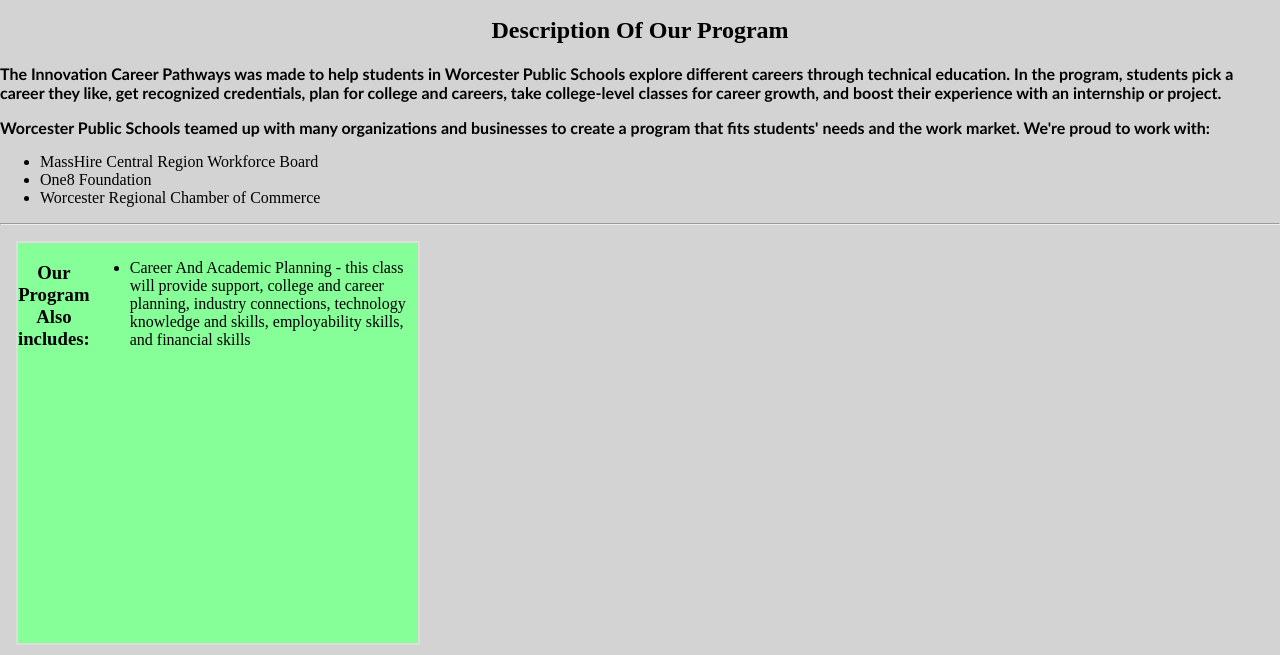
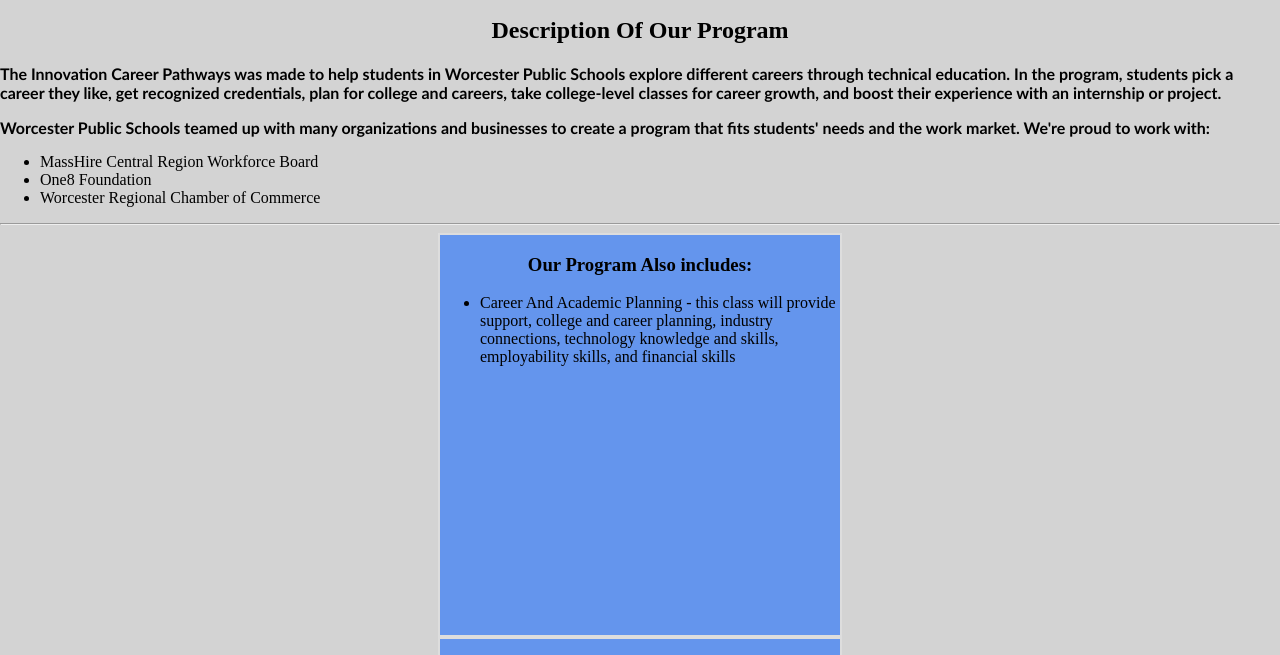
Before and after one commit to Apedone07/ICP-Website, a plain HTML site: page index.html in a window 1280 px wide. Shown: the part 92-747 px from the top of the page. Drawn offline with Linux system fonts and the light colour scheme.

Commit message:
Update style.css

```diff
--- a/style.css
+++ b/style.css
@@ -57,13 +57,18 @@ footer {
     font-size: 25px;
 }
 
-.card {
-    width: 100%;
-    max-width: 400px;
-    border: 2px solid #ddd;
-    height: 400px;
-    margin: 16px;
-    background-color:#86FF99;
-    justify-content: center;
-    display:flex;
+   .card {
+	width: 100%;
+	max-width: 400px;
+	border: 2px solid #ddd;
+	height: 400px;
+	margin: auto;
+	background-color:cornflowerblue;
+
 }
+
+.cards {
+	background-color:lightgray;
+	display: flex;
+	flex-direction: column;
+}
```
